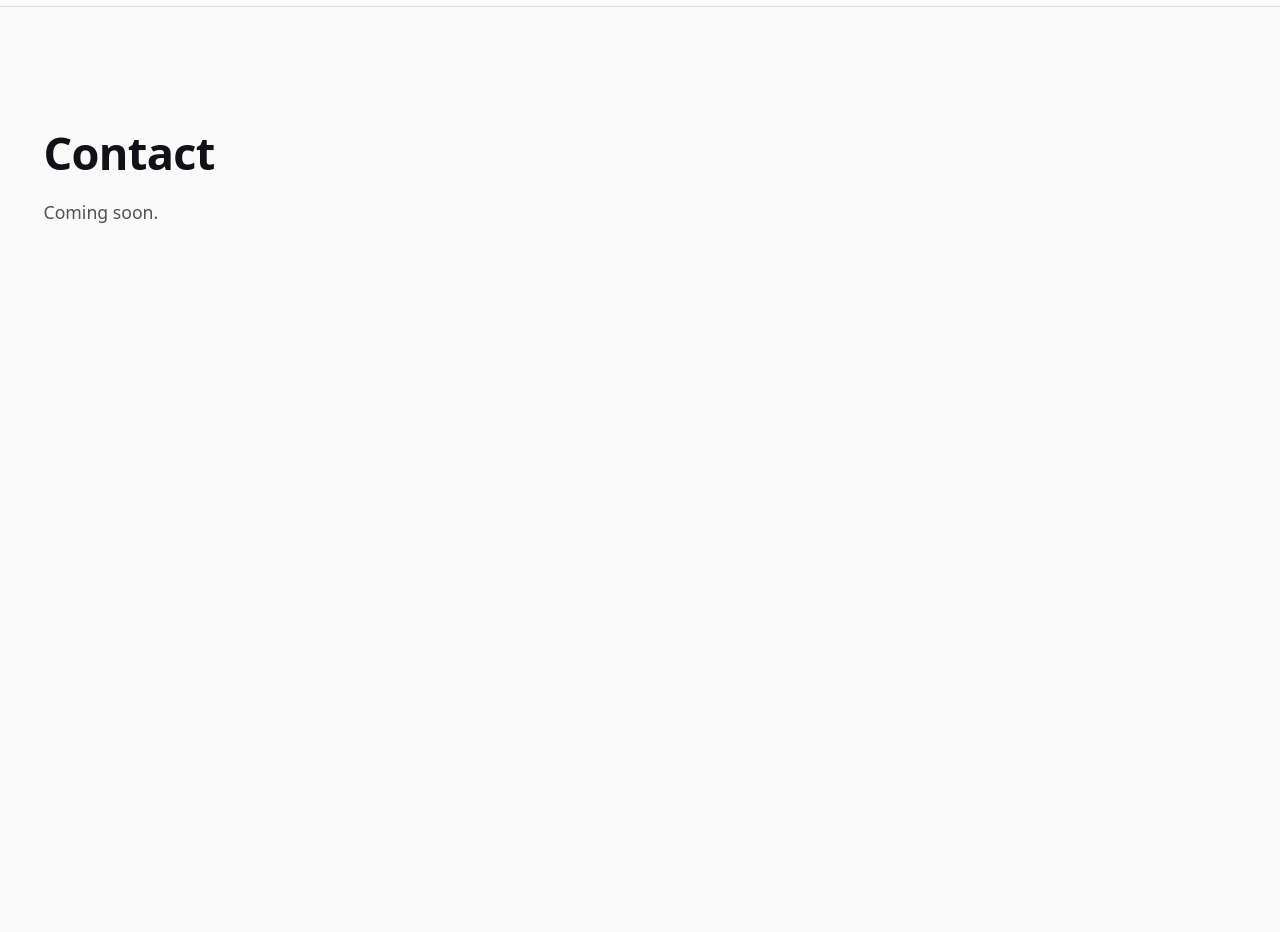
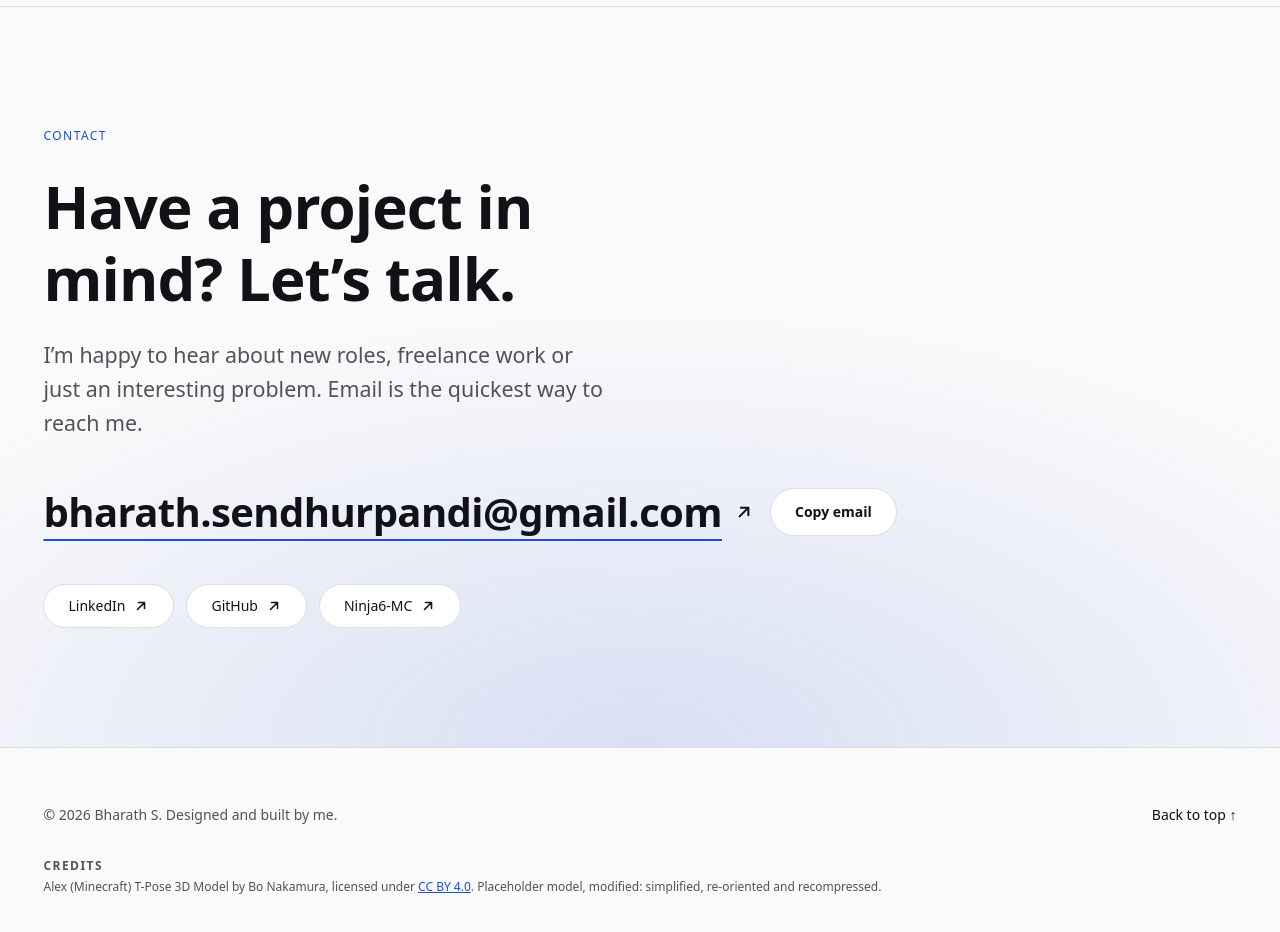
Before and after one commit to BharathASL/BharathASL.github.io, a React (Vite) app: page / in a window 1280 px wide. Shown: the part 9340-10272 px from the top of the page. Before the commit the page ends 9906 px from the top, so only its background shows below. Built offline with nearby package versions, Linux system fonts and the light colour scheme; no server answers.

Commit message:
Add contact section and footer with credits

```diff
--- a/scripts/check-data.mjs
+++ b/scripts/check-data.mjs
@@ -115,6 +115,8 @@ socialLinks.forEach((l) => {
 credits.forEach((c, i) => {
   ['work', 'author', 'license'].forEach((f) => text(`credits/${i}`, c[f], f));
   url(`credits/${i}`, c.licenseUrl, 'licenseUrl');
+  if (c.url === undefined) todos.push(`credits/${i}: link to the original work not added yet`);
+  else url(`credits/${i}`, c.url, 'url');
 });
 
 if (todos.length) console.log(`Still to fill in (${todos.length}):\n  ${todos.join('\n  ')}\n`);
--- a/src/App.jsx
+++ b/src/App.jsx
@@ -5,13 +5,14 @@ import Loader from './components/Loader.jsx';
 import Navbar from './components/Navbar.jsx';
 import Cursor from './components/Cursor.jsx';
 import { followSystemTheme } from './theme/theme.js';
-import Section from './components/layout/Section.jsx';
 import Hero from './sections/Hero.jsx';
 import About from './sections/About.jsx';
 import Services from './sections/Services.jsx';
 import Career from './sections/Career.jsx';
 import Work from './sections/Work.jsx';
 import TechStack from './sections/TechStack.jsx';
+import Contact from './sections/Contact.jsx';
+import Footer from './components/Footer.jsx';
 import { useDownload } from './hooks/useDownload.js';
 import { useReducedMotion } from './hooks/useReducedMotion.js';
 import { useSmoothScroll } from './hooks/useSmoothScroll.js';
@@ -22,7 +23,6 @@ import { navigation } from './data/navigation.js';
 
 const CharacterScene = lazy(() => import('./three/CharacterScene.jsx'));
 const DOWNLOAD_SHARE = 95;
-const BUILT_SECTIONS = new Set(['about', 'career', 'work']);
 
 export default function App() {
   const [use3d, setUse3d] = useState(supportsWebGL);
@@ -76,15 +76,9 @@ export default function App() {
         <Career />
         <Work />
         <TechStack />
-        {navigation
-          .filter((item) => !BUILT_SECTIONS.has(item.id))
-          .map((item) => (
-            <Section key={item.id} id={item.id} className="placeholder-section" labelledBy={`${item.id}-title`}>
-              <h2 id={`${item.id}-title`}>{item.label}</h2>
-              <p>Coming soon.</p>
-            </Section>
-          ))}
+        <Contact />
       </main>
+      <Footer name={profile.name} inert={!introReady} />
     </>
   );
 }
--- /dev/null
+++ b/src/components/CopyButton.jsx
@@ -0,0 +1,35 @@
+import { useEffect, useRef, useState } from 'react';
+
+const RESET_MS = 2000;
+
+export default function CopyButton({ text, label, className = '' }) {
+  const [copied, setCopied] = useState(false);
+  const timer = useRef(null);
+  const supported = typeof navigator !== 'undefined' && Boolean(navigator.clipboard?.writeText);
+
+  useEffect(() => () => clearTimeout(timer.current), []);
+
+  if (!supported) return null;
+
+  const copy = async () => {
+    try {
+      await navigator.clipboard.writeText(text);
+      setCopied(true);
+      clearTimeout(timer.current);
+      timer.current = setTimeout(() => setCopied(false), RESET_MS);
+    } catch {
+      setCopied(false);
+    }
+  };
+
+  return (
+    <>
+      <button type="button" className={className} onClick={copy} data-copied={copied ? 'true' : undefined} data-magnetic>
+        {copied ? 'Copied' : label}
+      </button>
+      <span className="visually-hidden" role="status">
+        {copied ? 'Email address copied' : ''}
+      </span>
+    </>
+  );
+}
--- /dev/null
+++ b/src/components/Footer.css
@@ -0,0 +1,54 @@
+.site-footer {
+  border-top: 1px solid var(--color-border);
+  padding-block: var(--space-7);
+  color: var(--color-text-muted);
+  font-size: var(--text-sm);
+}
+
+.site-footer__inner {
+  display: flex;
+  flex-direction: column;
+  gap: var(--space-5);
+}
+
+.site-footer__row {
+  display: flex;
+  flex-wrap: wrap;
+  align-items: center;
+  justify-content: space-between;
+  gap: var(--space-3);
+}
+
+.site-footer__copyright {
+  margin: 0;
+}
+
+.site-footer__top {
+  padding-block: var(--space-2);
+  color: var(--color-text);
+  font-weight: var(--weight-medium);
+  text-decoration: none;
+}
+
+.site-footer__top:hover {
+  color: var(--color-accent);
+}
+
+.site-footer__credits {
+  font-size: var(--text-xs);
+}
+
+.site-footer__credits-title {
+  margin: 0 0 var(--space-1);
+  font-family: var(--font-body);
+  font-size: var(--text-xs);
+  font-weight: var(--weight-semibold);
+  letter-spacing: var(--tracking-wide);
+  text-transform: uppercase;
+}
+
+.site-footer__credits ul {
+  margin: 0;
+  padding: 0;
+  list-style: none;
+}
--- /dev/null
+++ b/src/components/Footer.jsx
@@ -0,0 +1,46 @@
+import { credits } from '../data/credits.js';
+import './Footer.css';
+
+export default function Footer({ name, inert }) {
+  const year = new Date().getFullYear();
+
+  return (
+    <footer className="site-footer" inert={inert}>
+      <div className="site-footer__inner container">
+        <div className="site-footer__row">
+          <p className="site-footer__copyright">
+            © {year} {name}. Designed and built by me.
+          </p>
+          <a className="site-footer__top" href="#top">
+            Back to top
+            <span aria-hidden="true"> ↑</span>
+          </a>
+        </div>
+
+        {credits.length > 0 && (
+          <div className="site-footer__credits">
+            <h2 className="site-footer__credits-title">Credits</h2>
+            <ul>
+              {credits.map((credit) => (
+                <li key={credit.work}>
+                  {credit.url ? (
+                    <a href={credit.url} target="_blank" rel="noreferrer">
+                      {credit.work}
+                    </a>
+                  ) : (
+                    credit.work
+                  )}{' '}
+                  by {credit.author}, licensed under{' '}
+                  <a href={credit.licenseUrl} target="_blank" rel="noreferrer">
+                    {credit.license}
+                  </a>
+                  .{credit.note && ` ${credit.note}`}
+                </li>
+              ))}
+            </ul>
+          </div>
+        )}
+      </div>
+    </footer>
+  );
+}
--- a/src/data/sections.js
+++ b/src/data/sections.js
@@ -12,6 +12,11 @@ export const sections = {
     label: 'Tech stack',
     title: 'The tools I reach for most.',
   },
+  contact: {
+    label: 'Contact',
+    title: 'Have a project in mind? Let’s talk.',
+    intro: 'I’m happy to hear about new roles, freelance work or just an interesting problem. Email is the quickest way to reach me.',
+  },
   services: {
     label: 'What I do',
     title: 'Three areas I work across, often in the same project.',
--- /dev/null
+++ b/src/sections/Contact.css
@@ -0,0 +1,119 @@
+.contact {
+  position: relative;
+  border-top: 1px solid var(--color-border);
+  overflow: hidden;
+}
+
+/* Soft accent glow behind the section. */
+.contact::before {
+  content: '';
+  position: absolute;
+  inset: auto -20% -60% -20%;
+  height: 120%;
+  background: radial-gradient(closest-side, var(--color-glow), transparent);
+  opacity: 0.6;
+  pointer-events: none;
+}
+
+.contact__inner {
+  position: relative;
+  display: flex;
+  flex-direction: column;
+  align-items: flex-start;
+  gap: var(--space-5);
+}
+
+.contact__title {
+  max-width: 16ch;
+  font-size: var(--text-h1);
+}
+
+.contact__intro {
+  max-width: 48ch;
+  margin: 0;
+  color: var(--color-text-muted);
+}
+
+.contact__email {
+  display: flex;
+  flex-wrap: wrap;
+  align-items: center;
+  gap: var(--space-4);
+  margin-top: var(--space-4);
+}
+
+.contact__email-link {
+  display: inline-flex;
+  align-items: center;
+  gap: var(--space-3);
+  max-width: 100%;
+  font-family: var(--font-heading);
+  font-size: clamp(1.125rem, 0.6rem + 2.6vw, 2.5rem);
+  font-weight: var(--weight-semibold);
+  letter-spacing: var(--tracking-snug);
+  color: var(--color-text);
+  text-decoration: underline;
+  text-decoration-color: var(--color-accent);
+  text-decoration-thickness: 2px;
+  text-underline-offset: 0.3em;
+  overflow-wrap: anywhere;
+  transition: color 0.2s ease;
+}
+
+.contact__email-link:hover {
+  color: var(--color-accent);
+}
+
+.contact__email-link svg {
+  flex: none;
+  transition: transform 0.3s cubic-bezier(0.22, 1, 0.36, 1);
+}
+
+.contact__email-link:hover svg {
+  transform: translate(3px, -3px);
+}
+
+.contact__copy[data-copied='true'] {
+  border-color: var(--color-accent);
+  color: var(--color-accent);
+}
+
+.contact__links {
+  display: flex;
+  flex-wrap: wrap;
+  gap: var(--space-3);
+  margin: var(--space-4) 0 0;
+  padding: 0;
+  list-style: none;
+}
+
+.contact__link {
+  display: inline-flex;
+  align-items: center;
+  gap: var(--space-2);
+  min-height: 2.75rem;
+  padding: var(--space-2) var(--space-5);
+  border: 1px solid var(--color-border);
+  border-radius: 999px;
+  background: var(--color-surface);
+  color: var(--color-text);
+  font-size: var(--text-sm);
+  font-weight: var(--weight-medium);
+  text-decoration: none;
+  transition:
+    border-color 0.2s ease,
+    color 0.2s ease;
+}
+
+.contact__link:hover {
+  border-color: var(--color-accent);
+  color: var(--color-accent);
+}
+
+@media (prefers-reduced-motion: reduce) {
+  .contact__email-link,
+  .contact__email-link svg,
+  .contact__link {
+    transition: none;
+  }
+}
--- /dev/null
+++ b/src/sections/Contact.jsx
@@ -0,0 +1,57 @@
+import Section from '../components/layout/Section.jsx';
+import CopyButton from '../components/CopyButton.jsx';
+import { contact, socialLinks } from '../data/links.js';
+import { sections } from '../data/sections.js';
+import './Contact.css';
+
+const copy = sections.contact;
+
+function ArrowIcon({ size = 16 }) {
+  return (
+    <svg viewBox="0 0 16 16" width={size} height={size} aria-hidden="true" focusable="false">
+      <path d="M4.5 11.5 11.5 4.5M5.5 4.5h6v6" fill="none" stroke="currentColor" strokeWidth="1.6" strokeLinecap="round" strokeLinejoin="round" />
+    </svg>
+  );
+}
+
+export default function Contact() {
+  return (
+    <Section id="contact" className="contact" labelledBy="contact-title">
+      <div className="contact__inner">
+        <p className="section-label text-label">{copy.label}</p>
+        <h2 id="contact-title" className="contact__title">
+          {copy.title}
+        </h2>
+        <p className="contact__intro text-lead">{copy.intro}</p>
+
+        <div className="contact__email">
+          <a className="contact__email-link" href={`mailto:${contact.email}`}>
+            {contact.email}
+            <ArrowIcon size={20} />
+          </a>
+          <CopyButton text={contact.email} label="Copy email" className="button button--ghost contact__copy" />
+        </div>
+
+        <ul className="contact__links">
+          {socialLinks.map((link) => (
+            <li key={link.id}>
+              <a className="contact__link" href={link.url} target="_blank" rel="noreferrer">
+                <span>{link.label}</span>
+                <ArrowIcon />
+                <span className="visually-hidden"> (opens in a new tab)</span>
+              </a>
+            </li>
+          ))}
+          {contact.cv && (
+            <li>
+              <a className="contact__link" href={contact.cv} download>
+                <span>Download CV</span>
+                <ArrowIcon />
+              </a>
+            </li>
+          )}
+        </ul>
+      </div>
+    </Section>
+  );
+}
--- a/src/styles/global.css
+++ b/src/styles/global.css
@@ -27,15 +27,6 @@ body {
 
 main:focus {
   outline: none;
-}
-
-.placeholder-section {
-  min-height: 70vh;
-  border-top: 1px solid var(--color-border);
-}
-
-.placeholder-section p {
-  color: var(--color-text-muted);
 }
 
 a {
```
Also changed, not shown: src/data/README.md.
